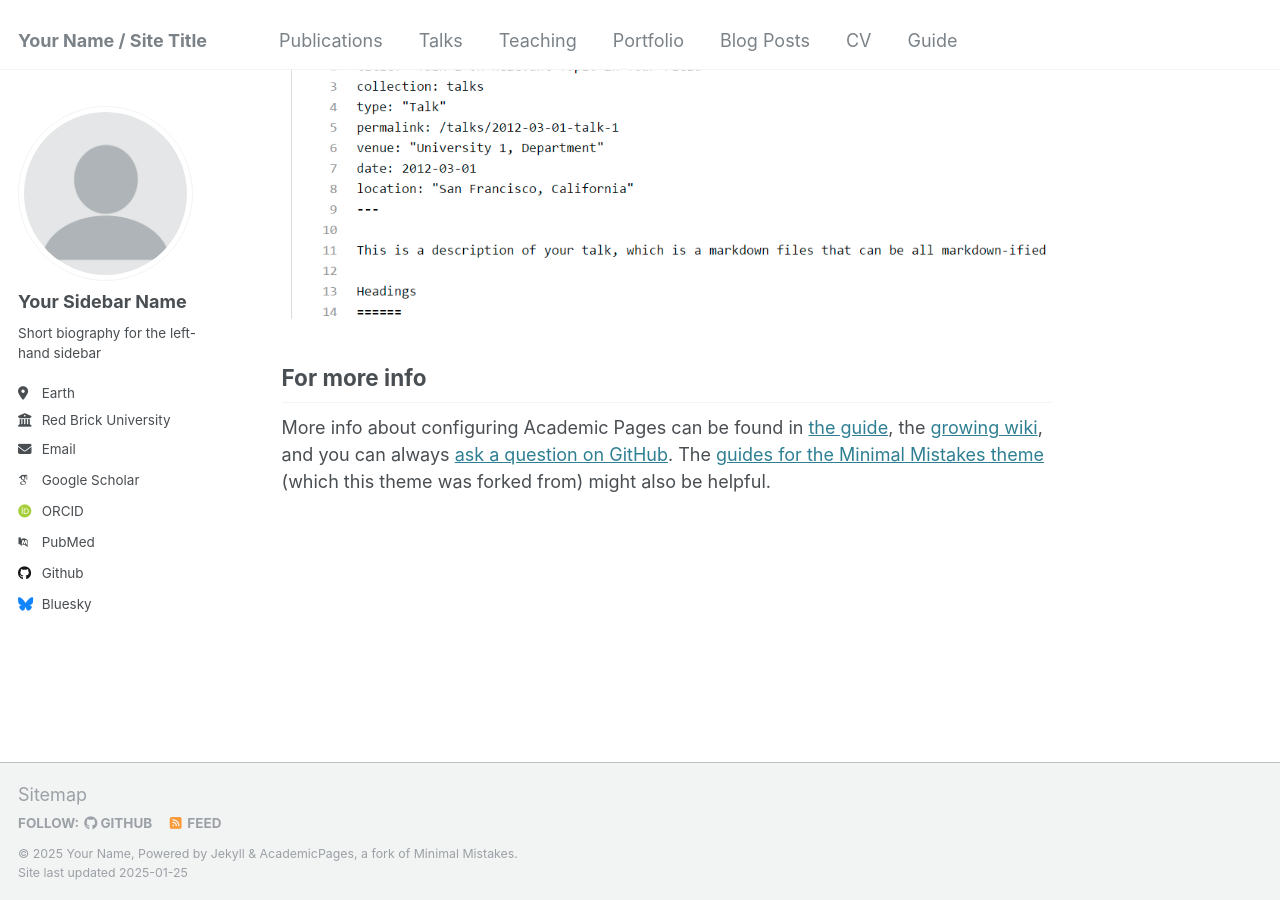
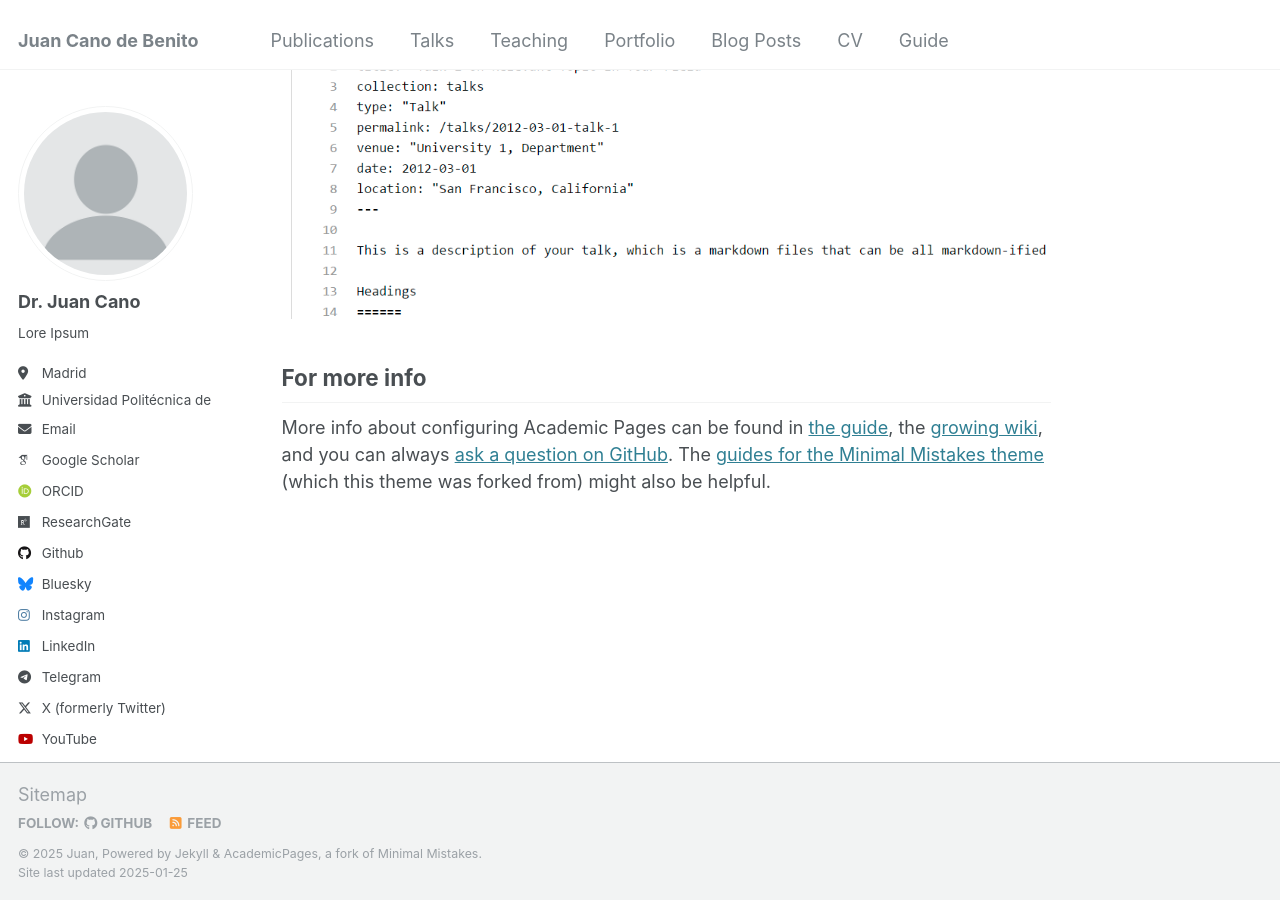
Before and after one commit to jucanbe/jucanbe.github.io, a Jekyll site: the page built from _pages/about.md, in a window 1280 px wide and 900 px high, scrolled down 2643 px. Built offline with Jekyll 4.4.1, drawn with Linux system fonts in a browser that asks for light colours; some web fonts are replaced.

Commit message:
Update _config.yml

```diff
--- a/_config.yml
+++ b/_config.yml
@@ -8,13 +8,13 @@
 
 # Basic Site Settings
 locale                   : "en-US"
-title                    : "Your Name / Site Title"
+title                    : "Juan Cano de Benito"
 title_separator          : "-"
-name                     : &name "Your Name"
-description              : &description "personal description"
-url                      : https://academicpages.github.io # the base hostname & protocol for your site e.g. "https://[your GitHub username].github.io"
+name                     : &name "Juan"
+description              : &description "Research scientist"
+url                      : https://jucanbe.github.io # the base hostname & protocol for your site e.g. "https://[your GitHub username].github.io"
 baseurl                  : "" # the subpath of your site, e.g. "/blog"
-repository               : "academicpages/academicpages.github.io"
+repository               : "jucanbe.github.io"
 
 # Site Author - The following control what appear as part of the author content on the side bar.
 #               If a field is blank the icon and link will not appear, otherwise it will be shown.
@@ -22,29 +22,29 @@ repository               : "academicpages/academicpages.github.io"
 author:
   # Biographic information
   avatar           : "profile.png"
-  name             : "Your Sidebar Name"
+  name             : "Dr. Juan Cano"
   pronouns         : # example: "she/her"
-  bio              : "Short biography for the left-hand sidebar"
-  location         : "Earth"
-  employer         : "Red Brick University"
+  bio              : "Lore Ipsum"
+  location         : "Madrid"
+  employer         : "Universidad Politécnica de Madrid"
   uri              : # URL
-  email            : "none@example.org"
+  email            : "juan.cano.benito@gmail.com"
 
   # Academic websites
   arxiv            : # URL - Update with the correct link to your profile
-  googlescholar    : "https://scholar.google.com/citations?user=PS_CX0AAAAAJ"
+  googlescholar    : "https://scholar.google.es/citations?user=15sH6E0AAAAJ"
   impactstory      : # URL
-  orcid            : "http://orcid.org/yourorcidurl"
+  orcid            : "https://orcid.org/0000-0002-5638-4977"
   semantic         : # URL
-  pubmed           : "https://www.ncbi.nlm.nih.gov/pubmed/?term=john+snow"
-  researchgate     : # URL
+  pubmed           : # URL
+  researchgate     : "https://www.researchgate.net/profile/Juan-Cano-Benito"
   scopus           : # URL
 
   # Repositories and software development
   bitbucket        : # Username - Update with your username on the site
   codepen          : # Username
   dribbble         : # Username
-  github           : "academicpages"
+  github           : "jucanbe"
   kaggle           : # Username
   stackoverflow    : # User number or user number and name (i.e., use "1" or "1/jeff-atwood")
 
@@ -56,22 +56,22 @@ author:
   goodreads        : # Username
   google_plus      : # Username
   keybase          : # Username
-  instagram        : # Username
+  instagram        : "jucanbe"
   lastfm           : # Username
-  linkedin         : # Username
+  linkedin         : "juan-cano-benito"
   mastodon         : # URL
   medium           : # URL
   pinterest        : # Username
   soundcloud       : # Username
   steam            : # Username
-  telegram         : # URL
+  telegram         : "jucanbe"
   tumblr           : # Username
-  twitter          : # Username for X / Twitter
+  twitter          : "jucanbe"
   vine             : # Username
   weibo            : # Username
   wikipedia        : # Username
   xing             : # Username
-  youtube          : # Username
+  youtube          : "jucanbe"
   zhihu            : # Username
 
 # Publication Category - The following the list of publication categories and their headings
```
